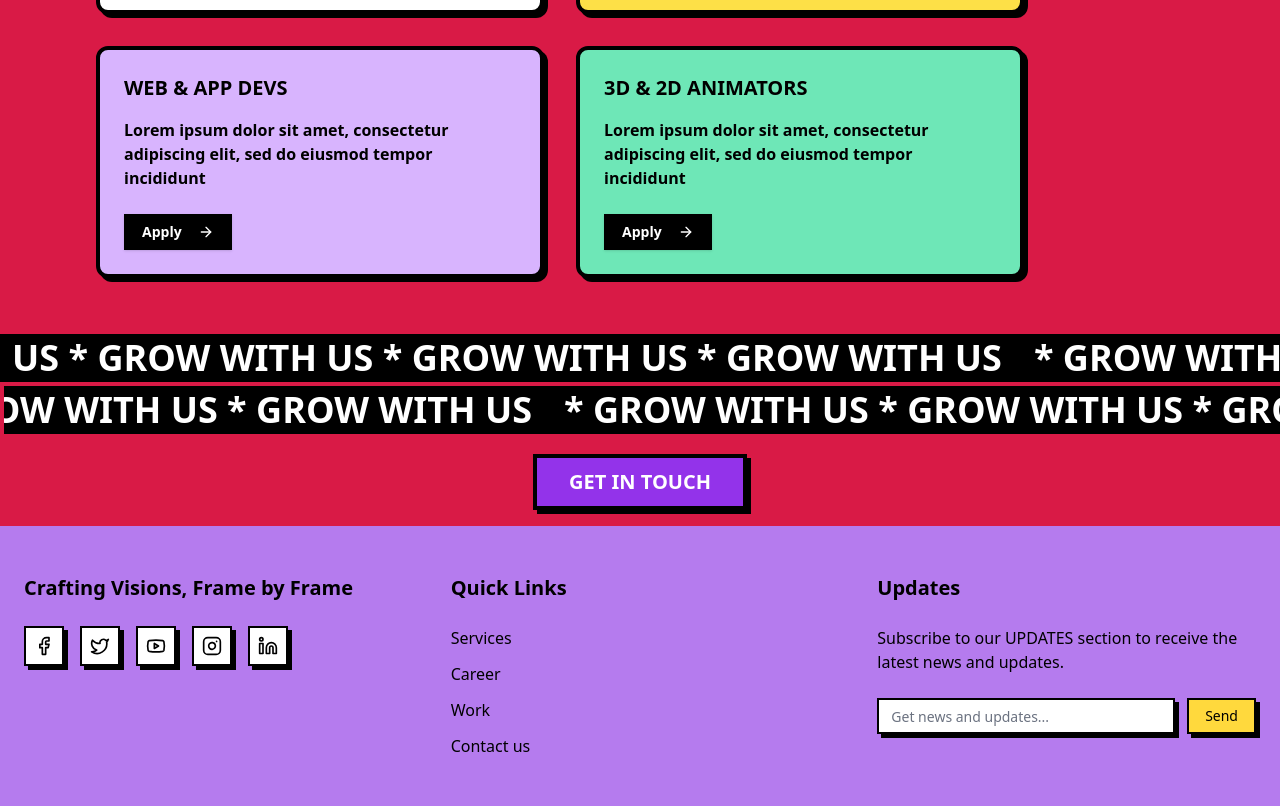
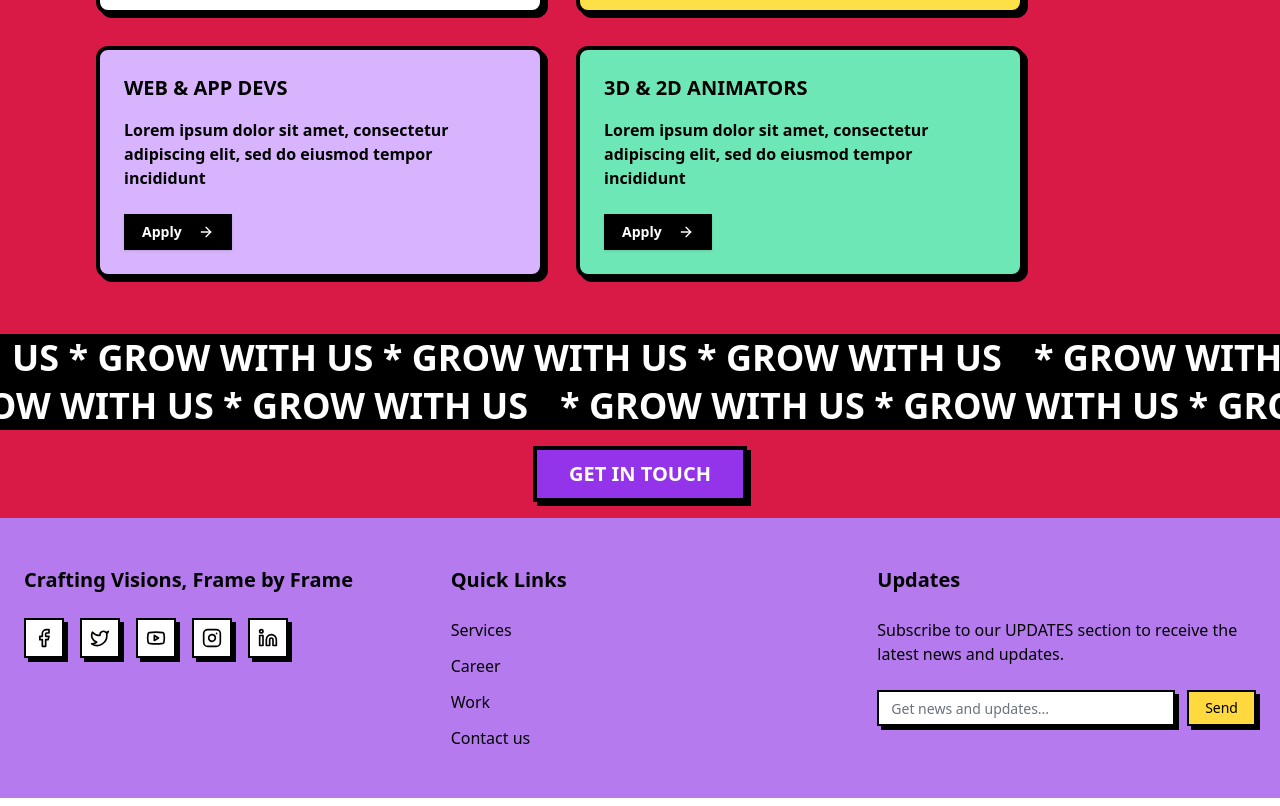
Before and after one commit to Anish-1144/OM-AGENCY, a React (Vite) app: page /hiring in a window 1280 px wide. Shown: the part 598-1404 px from the top of the page. Built offline with nearby package versions, Linux system fonts and the light colour scheme.

Commit message:
fix: adjust width and margin in Job component for better layout

```diff
--- a/src/components/job.jsx
+++ b/src/components/job.jsx
@@ -29,7 +29,7 @@ const jobCategories = [
 export default function Job() {
   return (
     <div>
-      <div className="min-h-60 bg-[#D91A46] p-6 md:mt-6 md:pl-24 md:pr-24 font-bold">
+      <div className="min-h-60 w-full bg-[#D91A46] p-6 md:mt-6 md:pl-24 md:pr-24 font-bold">
         {/* Header Box */}
         <div className="mb-8 rounded-xl border-4 border-black bg-orange-400 p-6 shadow-[4px_4px_0px_0px_rgba(0,0,0,1)]">
           <h2 className="text-2xl font-greatLakes md:text-3xl">
@@ -78,7 +78,7 @@ export default function Job() {
         speed={100}
         gradient={false}
         direction="right"
-        className="py-1 bg-black w-full m-1"
+        className="py-1 bg-black w-full "
       >
         <span className="text-4xl  font-black text-white whitespace-nowrap mr-8">
           * GROW WITH US * GROW WITH US * GROW WITH US * GROW WITH US * GROW
```
